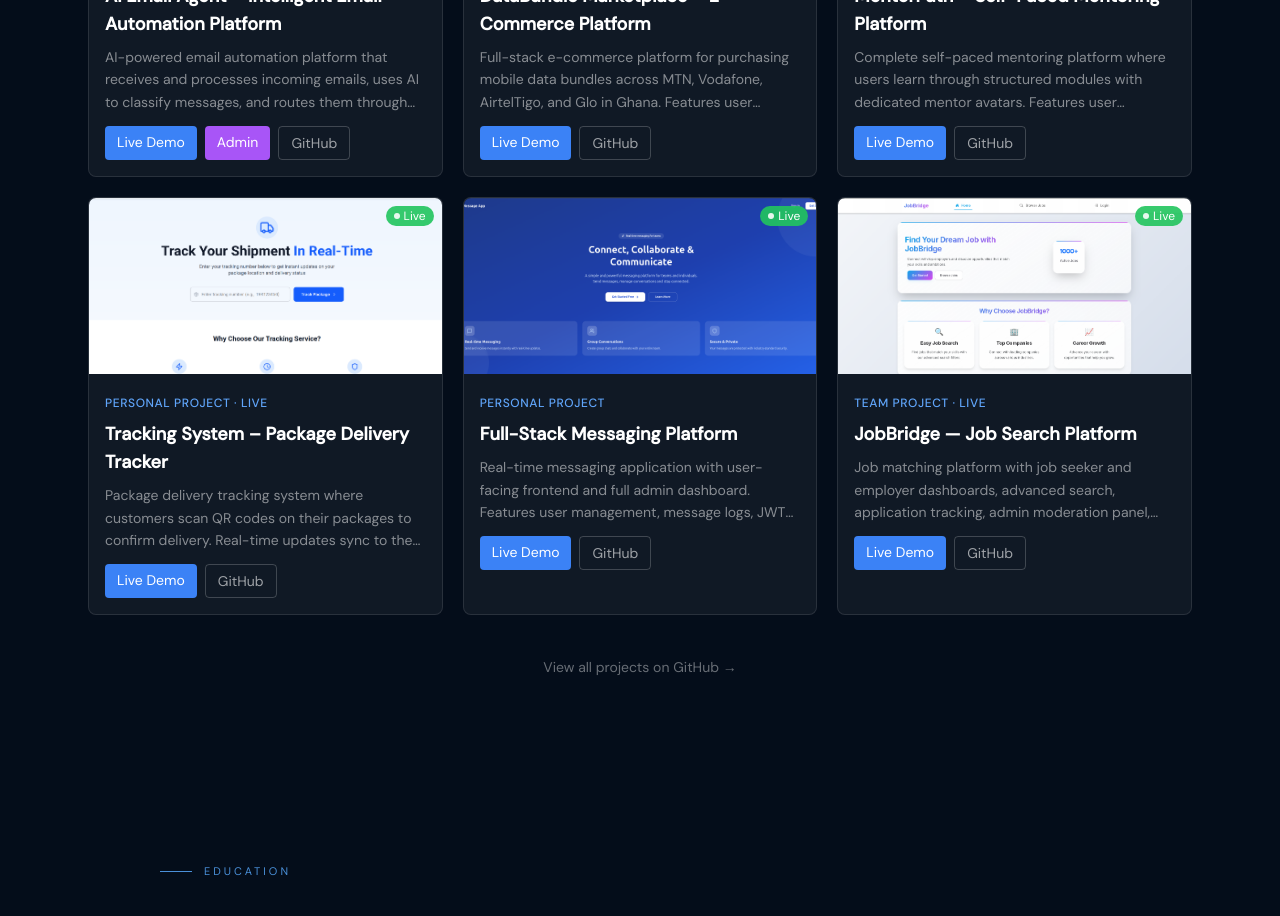
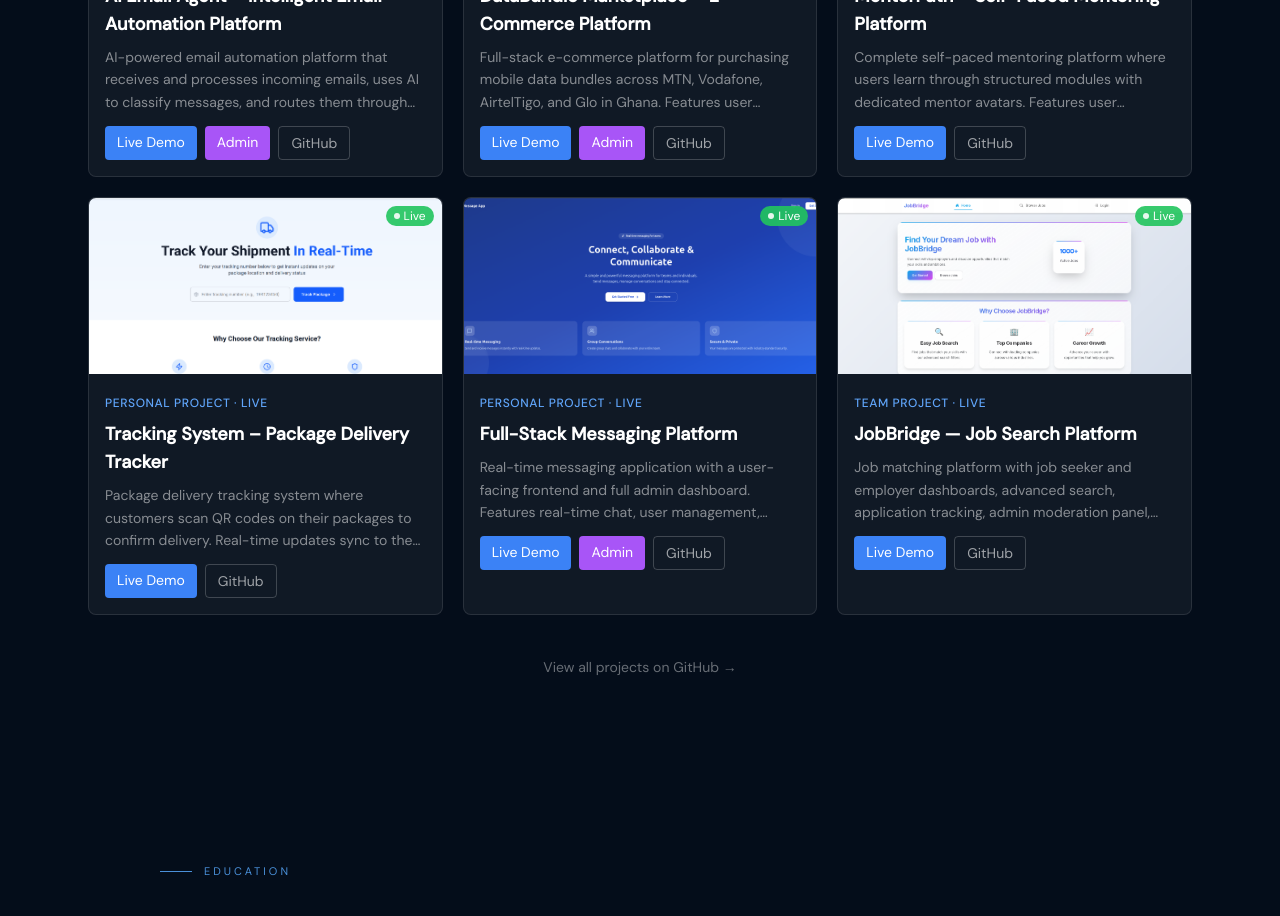
Before and after one commit to Ernestkyei/portfolio, a React app: page / in a window 1280 px wide. Shown: the part 2540-3456 px from the top of the page. Built offline with nearby package versions, Linux system fonts and the light colour scheme; the HTML template or start-up script is replaced by a standard one.

Commit message:
project update

```diff
--- a/src/components/Projects.jsx
+++ b/src/components/Projects.jsx
@@ -1,13 +1,15 @@
+
 import { useState } from 'react';
 import { motion } from 'framer-motion';
-
 import messageImg from '../assets/message.png';
+import adminDashboardMessagingApp from '../assets/adminDashbaordMessagingApp.png';
 import jobbridgeImg from '../assets/jobbride.png';
 import mentorpathImg from '../assets/mentorpath.png';
 import databundleImg from '../assets/databundle.png';
 import trackImg from '../assets/track.png';
 import aiAdmin from '../assets/ai email agent admin.png';
 import aiClient from '../assets/client frontend.png';
+import Admindatabundle from '../assets/Admindatabundle.png';
 
 const projects = [
   {
@@ -18,8 +20,11 @@ const projects = [
     live: 'https://ai-email-agent-frontend.onrender.com/',
     admin: 'https://ai-email-agent-admin.onrender.com/login',
     image: aiClient,
-    imageAlt: 'AI Email Agent client frontend showing intelligent email automation',
+    imageAlt:
+      'AI Email Agent client frontend showing intelligent email automation',
     adminImage: aiAdmin,
+    adminImageAlt:
+      'AI Email Agent admin dashboard showing email management and classification',
   },
 
  {
@@ -28,9 +33,13 @@ const projects = [
   desc: 'Full-stack e-commerce platform for purchasing mobile data bundles across MTN, Vodafone, AirtelTigo, and Glo in Ghana. Features user authentication, Paystack payment integration, real-time stock management, and instant data delivery. Admin dashboard for managing bundles, orders, and users.',
   github: 'https://github.com/Ernestkyei/server',
   live: 'https://client-0eyf.onrender.com',
+  admin: 'https://admin-wt9c.onrender.com/auth',
   image: databundleImg,
   imageAlt:
     'DataBundle marketplace showing mobile data bundles for MTN, Vodafone, AirtelTigo, and Glo',
+  adminImage: Admindatabundle,
+  adminImageAlt:
+    'DataBundle Marketplace admin dashboard showing bundles, orders, and users',
 },
 
   {
@@ -39,8 +48,11 @@ const projects = [
     desc: 'Complete self-paced mentoring platform where users learn through structured modules with dedicated mentor avatars. Features user authentication, video player with pictorial tutor, module completion tracking, streak counter, and milestone achievements.',
     github: 'https://github.com/Ernestkyei/mentorship-frontend',
     live: 'https://mentorship-frontend-e05o.onrender.com',
+
     image: mentorpathImg,
-    imageAlt: 'MentorPath platform showing course player with mentor avatar',
+
+    imageAlt:
+      'MentorPath platform showing course player with mentor avatar',
   },
 
   {
@@ -50,32 +62,39 @@ const projects = [
     github: 'https://github.com/Ernestkyei?tab=repositories',
     live: 'https://swifttrack-jlib.onrender.com',
     image: trackImg,
-    imageAlt: 'Package delivery tracking system with QR code scanning',
+
+    imageAlt:
+      'Package delivery tracking system with QR code scanning',
   },
 
   {
-    type: 'Personal Project',
+  type: 'Personal Project · Live',
   title: 'Full-Stack Messaging Platform',
-    desc: 'Real-time messaging application with user-facing frontend and full admin dashboard. Features user management, message logs, JWT authentication, and automated password reset via email.',
+  desc: 'Real-time messaging application with a user-facing frontend and full admin dashboard. Features real-time chat, user management, message logs, JWT authentication, automated password reset via email, and administrative controls for monitoring users and messaging activity.',
   github: 'https://github.com/Ernestkyei/message-app',
   live: 'https://message-app-rpgx.onrender.com/',
+  admin: 'https://message-app-admin-panel.onrender.com',
   image: messageImg,
-    imageAlt: 'Messaging platform dashboard showing real-time chat interface',
+  imageAlt: 'Messaging platform showing real-time chat interface',
+  adminImage: adminDashboardMessagingApp,
+  adminImageAlt: 'Messaging application admin dashboard showing user and message management',
 },
 
   {
     type: 'Team Project · Live',
     title: 'JobBridge — Job Search Platform',
     desc: 'Job matching platform with job seeker and employer dashboards, advanced search, application tracking, admin moderation panel, and role-based access control. Deployed on Microsoft Azure.',
+
     github: 'https://github.com/Ernestkyei/jobbridge',
     live: 'https://jobbridge-team06-d5agcya8cka3agd8.northcentralus-01.azurewebsites.net',
     image: jobbridgeImg,
-    imageAlt: 'JobBridge job search platform interface showing job listings',
+    imageAlt:
+      'JobBridge job search platform interface showing job listings',
   },
 ];
 
 const Projects = () => {
-  const [setHoveredIndex] = useState(null);
+  const [hoveredIndex, setHoveredIndex] = useState(null);
 
   const handleImageError = (e) => {
     e.target.src =
@@ -83,7 +102,10 @@ const Projects = () => {
   };
 
   return (
-    <section className="py-20 px-6 max-w-6xl mx-auto" id="projects">
+    <section
+      className="py-20 px-6 max-w-6xl mx-auto"
+      id="projects"
+    >
       <div className="mb-10">
         <span className="text-blue-400 text-sm tracking-widest uppercase font-medium">
           Projects
@@ -104,7 +126,10 @@ const Projects = () => {
             key={p.title}
             initial={{ opacity: 0, y: 20 }}
             whileInView={{ opacity: 1, y: 0 }}
-            transition={{ duration: 0.4, delay: index * 0.05 }}
+            transition={{
+              duration: 0.4,
+              delay: index * 0.05,
+            }}
             viewport={{ once: true }}
             onMouseEnter={() => setHoveredIndex(index)}
             onMouseLeave={() => setHoveredIndex(null)}
@@ -113,16 +138,30 @@ const Projects = () => {
             {/* Image */}
             <div className="relative w-full h-44 bg-gray-800 overflow-hidden">
               <img
-                src={p.image}
-                alt={p.imageAlt || p.title}
+                src={
+                  hoveredIndex === index && p.adminImage
+                    ? p.adminImage
+                    : p.image
+                }
+                alt={
+                  hoveredIndex === index && p.adminImage
+                    ? p.adminImageAlt || `${p.title} admin dashboard`
+                    : p.imageAlt || p.title
+                }
                 onError={handleImageError}
-                className="object-cover w-full h-full"
+                className="object-cover w-full h-full transition-all duration-300"
               />
 
               {p.live && (
                 <span className="absolute top-2 right-2 bg-green-500/90 text-white text-xs px-2 py-0.5 rounded-full flex items-center gap-1">
                   <span className="w-1.5 h-1.5 bg-white rounded-full animate-pulse"></span>
                   Live
+                </span>
+              )}
+
+              {p.adminImage && hoveredIndex === index && (
+                <span className="absolute bottom-2 left-2 bg-purple-500/90 text-white text-xs px-2 py-0.5 rounded-full">
+                  Admin Dashboard
                 </span>
               )}
             </div>
```
Also changed, not shown: src/assets/Admindatabundle.png (added), src/assets/adminDashbaordMessagingApp.png (added). Lines whose indentation alone changed are shown as unchanged.
